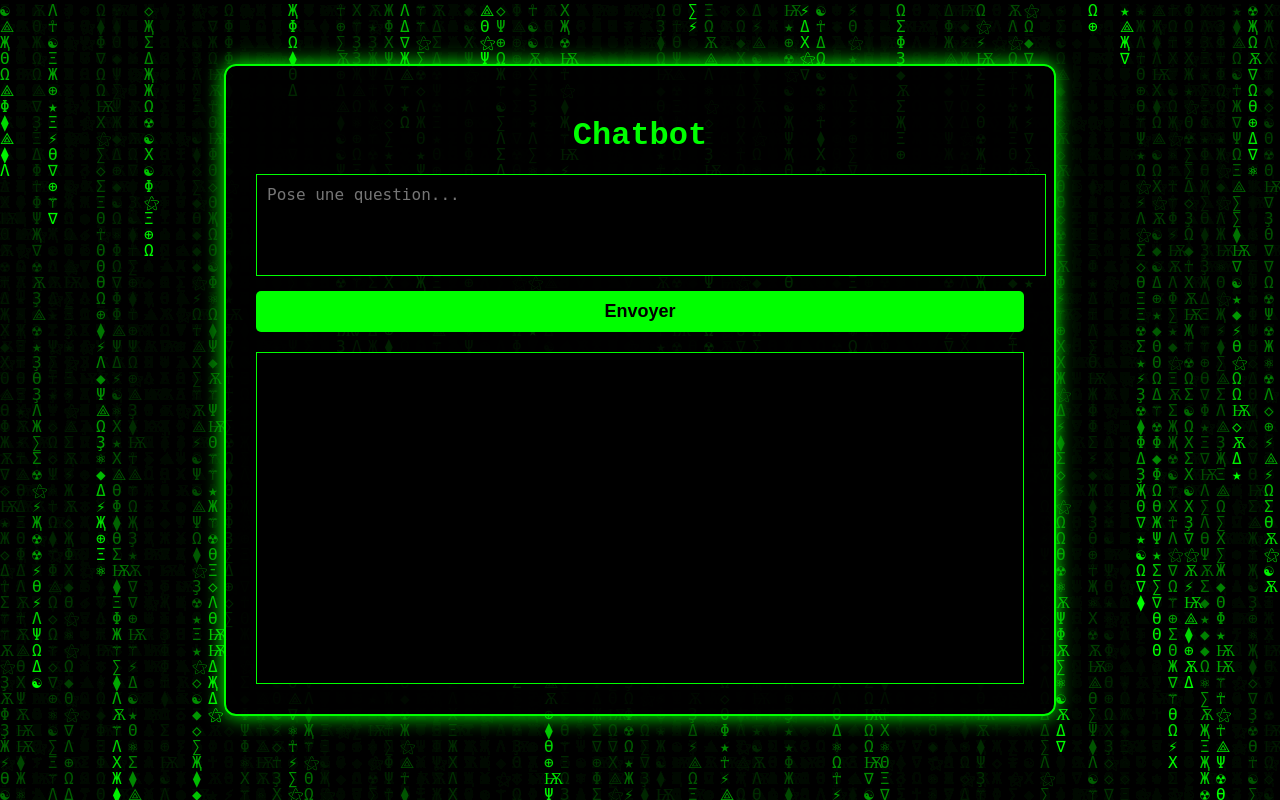
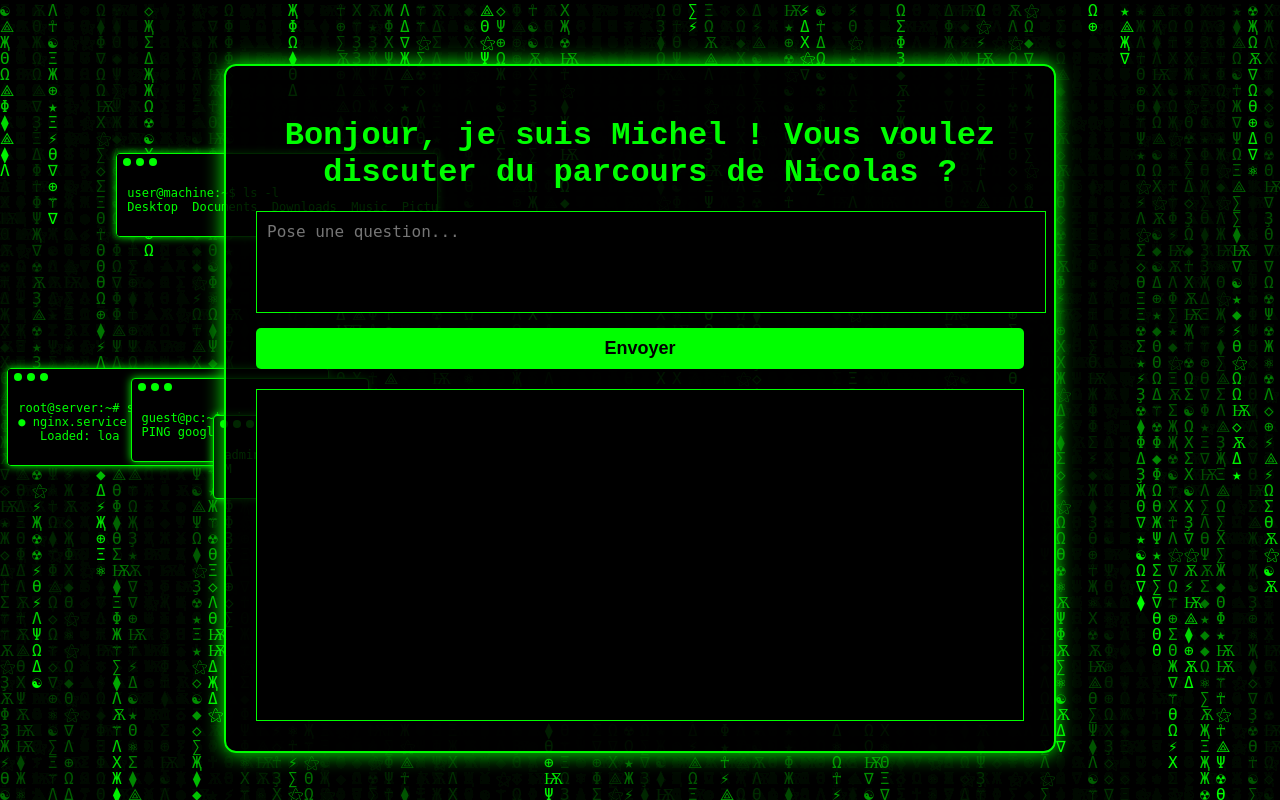
Before and after one commit to NicolasDubois68/chatbot, a Flask app: page / in a window 1280 px wide. Run offline with Flask 3, Linux system fonts and the light colour scheme.

Commit message:
ajout de mini terminaux, fix certains problèmes

```diff
--- a/app.py
+++ b/app.py
@@ -1,20 +1,19 @@
 from flask import Flask, render_template, request, jsonify
-from sentence_transformers import SentenceTransformer, util
+from sentence_transformers import SentenceTransformer
+import torch
 
 app = Flask(__name__)
 
-# Charger les données du CV séparées par '---'
+# Charger et découper le fichier CV en blocs
 with open("cv.txt", "r", encoding="utf-8") as f:
     raw_text = f.read()
 
-# Séparer le texte en blocs par '---' et nettoyer
-corpus = [block.strip() for block in raw_text.split('---') if block.strip()]
+# Séparer les blocs entre les délimiteurs ---
+blocks = [block.strip() for block in raw_text.split('---') if block.strip()]
 
-# Charger le modèle SentenceTransformer
+# Préparer les embeddings pour tous les blocs
 model = SentenceTransformer("all-MiniLM-L6-v2")
-
-# Encoder tous les blocs du corpus en tenseurs (pour fallback)
-corpus_embeddings = model.encode(corpus, convert_to_tensor=True)
+block_embeddings = model.encode(blocks, convert_to_tensor=True)
 
 @app.route("/")
 def index():
@@ -22,32 +21,24 @@
 
 @app.route("/ask", methods=["POST"])
 def ask():
-    data = request.json
-    question = data.get("question", "").strip()
-    if not question:
-        return jsonify({"answer": "Merci de poser une question."})
+    data = request.get_json()
+    question = data.get("question", "")
+    question_lower = question.lower()
 
-    # Extraire mots clés simples (split par espaces, en minuscules)
-    keywords = question.lower().split()
-
-    # Chercher tous les blocs qui contiennent au moins un mot clé
+    # Recherche des blocs contenant des mots présents dans la question
     matching_blocks = []
-    for block in corpus:
-        block_lower = block.lower()
-        if any(kw in block_lower for kw in keywords):
+    for block in blocks:
+        if any(word in block.lower() for word in question_lower.split()):
             matching_blocks.append(block)
 
     if matching_blocks:
-        # Concaténer tous les blocs trouvés, séparés par '---'
-        answer = "\n\n---\n\n".join(matching_blocks)
+        return jsonify({"answer": "\n\n---\n\n".join(matching_blocks)})
     else:
-        # Aucun bloc ne correspond, fallback : recherche sémantique la plus proche
+        # Si aucun mot-clé trouvé, on fait un matching sémantique (fallback)
         question_embedding = model.encode(question, convert_to_tensor=True)
-        hits = util.semantic_search(question_embedding, corpus_embeddings, top_k=1)
-        best_block_idx = hits[0][0]['corpus_id']
-        answer = corpus[best_block_idx]
-
-    return jsonify({"answer": answer})
+        cos_scores = torch.nn.functional.cosine_similarity(question_embedding, block_embeddings)
+        best_idx = torch.argmax(cos_scores).item()
+        return jsonify({"answer": blocks[best_idx]})
 
 if __name__ == "__main__":
     app.run(debug=True)
--- a/cv.txt
+++ b/cv.txt
@@ -1,5 +1,5 @@
 ---
-Dernières expérience professionnelle
+Dernière expérience professionnelle
 Consultant Data – Abylsen
 Depuis juin 2024, Metz – CDI, mission chez eMotors
 - Analyse des besoins métiers dans les achats, finances, production, qualité et supply chain.
@@ -9,7 +9,6 @@
 - Automatisation des workflows ETL via planification batch sur machine virtuelle ou Databricks Jobs, avec versioning sur Bitbucket.
 - Création et maintenance de tableaux de bord Power BI pour l’aide à la décision et le pilotage opérationnel.
 - Gestion de projets data, rédaction de documentation technique et guides utilisateurs.
-- Migration vers une infrastructure moderne (Databricks, Azure) en collaboration avec l’équipe interne et un prestataire externe.
 Compétences clés : Python, SQL, Spark (Databricks), Power BI, Azure, AWS S3, Bitbucket, VSCode, SharePoint, OPC UA, PostgreSQL, Datalake ERP.
 
 ---
@@ -43,23 +42,31 @@
 - Développement d’une interface interactive avec Voila pour des démonstrations dynamiques en direct.
 
 Compétences clés : Python, SQL, Dash, Plotly, Voila, PostgreSQL.
+Compétences techniques complémentaires : Linux, Docker, Jupyter Notebook.
 
 ---
 
-Formation
+Formation, étude
 
 Master – Ingénierie Mathématique et Data Science
 Université de Haute-Alsace, 2019 – 2022
 Compétences : Python, SQL, Java, C++, R, JavaScript, Pandas, statistiques, modèles de régression, traitement du signal et de l’image, Jupyter Notebook.
 
 ---
-
+Formation, étude
 Licence – Informatique, parcours Mathématiques
 Université de Haute-Alsace, 2017 – 2019
 Mention assez bien.
 
 ---
-
+Formation, étude
 Classe Préparatoire aux Grandes Écoles – MPSI / MP*
 Lycée Albert Schweitzer, Mulhouse, 2015 – 2017
-Compétences techniques complémentaires : Linux, Docker, Jupyter Notebook.
+
+---
+centre d'intérêt, loisir,
+Musique : composition assisté par ordinateur sur le logiciel Fl studio, sound design, mixage
+Chaine youtube ou je poste mes compositions depuis 5 ans.
+
+---
+Michel, c'est le brésil ! Il danse la samba, il va de ville en ville pour vendre des fenêtres !
--- a/static/style.css
+++ b/static/style.css
@@ -24,6 +24,7 @@
     border: 2px solid #0f0;
     border-radius: 12px;
     box-shadow: 0 0 20px #0f0;
+    color: #0f0;
 }
 
 h1 {
@@ -63,6 +64,44 @@
     border: 1px solid #0f0;
     font-size: 16px;
     white-space: pre-wrap;
-    height: 300px;          /* fixe la hauteur */
-    overflow-y: auto;       /* active le scroll vertical */
+    height: 300px;
+    overflow-y: auto;
 }
+
+/* Mini terminals style */
+
+.mini-terminal {
+    position: fixed;
+    background-color: black;
+    color: #0f0;
+    font-family: monospace;
+    font-size: 12px;
+    border: 1px solid #0f0;
+    box-shadow: 0 0 8px #0f0;
+    z-index: 0;
+    padding: 20px 10px 10px 10px;
+    white-space: pre-wrap;
+    pointer-events: none;
+    border-radius: 4px;
+    display: inline-block;   /* Important pour s’adapter au contenu */
+    max-width: 300px;        /* Optionnel : limiter la largeur max */
+    max-height: 400px;       /* Optionnel : limite hauteur max avec scroll */
+    overflow-wrap: break-word;
+    overflow-y: auto;        /* Scroll vertical si trop haut */
+}
+
+
+.window-bar {
+    display: flex;
+    gap: 5px;
+    position: absolute;
+    top: 4px;
+    left: 6px;
+}
+
+.window-btn {
+    width: 8px;
+    height: 8px;
+    border-radius: 50%;
+    background-color: #0f0;
+}
--- a/templates/index.html
+++ b/templates/index.html
@@ -1,15 +1,15 @@
 <!DOCTYPE html>
 <html lang="fr">
 <head>
-    <meta charset="UTF-8">
+    <meta charset="UTF-8" />
     <title>Chatbot</title>
-    <link rel="stylesheet" href="/static/style.css">
+    <link rel="stylesheet" href="/static/style.css" />
 </head>
 <body>
     <canvas id="matrixCanvas"></canvas>
 
     <div class="chat-container">
-        <h1>Chatbot</h1>
+        <h1>Bonjour, je suis Michel ! Vous voulez discuter du parcours de Nicolas ?</h1>
         <textarea id="question" placeholder="Pose une question..."></textarea>
         <button onclick="askQuestion()">Envoyer</button>
         <div id="response"></div>
@@ -60,6 +60,87 @@
         }
 
         setInterval(draw, 33);
+
+        // Mini terminals effet tapé une lettre à la fois, en vert sur fond noir
+        const terminalsCount = 5;
+        const terminalTexts = [
+            "user@machine:~$ ls -l\nDesktop  Documents  Downloads  Music  Pictures  Videos",
+            "root@server:~# systemctl status nginx\n● nginx.service - A high performance web server\n   Loaded: loaded (/lib/systemd/system/nginx.service; enabled)\n   Active: active (running)",
+            "guest@pc:~$ ping google.com\nPING google.com (142.250.190.14): 56 data bytes\n64 bytes from 142.250.190.14: icmp_seq=0 ttl=115 time=10.1 ms",
+            "admin@db:~$ tail -n 10 /var/log/syslog\nMay 24 10:01:01 db CRON[1234]: (root) CMD (backup.sh)\nMay 24 10:02:02 db sshd[5678]: Accepted password for admin",
+            "alice@workstation:~$ git status\nOn branch main\nYour branch is up to date with 'origin/main'.\nnothing to commit, working tree clean"
+        ];
+
+        function createMiniTerminal(text) {
+            const term = document.createElement('div');
+            term.classList.add('mini-terminal');
+
+            // window bar with 3 buttons
+            const bar = document.createElement('div');
+            bar.classList.add('window-bar');
+
+            ['close', 'minimize', 'maximize'].forEach(() => {
+                const btn = document.createElement('div');
+                btn.classList.add('window-btn');
+                bar.appendChild(btn);
+            });
+
+            term.appendChild(bar);
+
+            const content = document.createElement('pre');
+            term.appendChild(content);
+
+            document.body.appendChild(term);
+
+            // Position terminal randomly outside central chat area (which is 60% width centered)
+            const margin = 50;
+            const chatLeft = window.innerWidth * 0.2;
+            const chatRight = window.innerWidth * 0.8;
+            const chatTop = window.innerHeight * 0.05;
+            const chatBottom = window.innerHeight * 0.95;
+
+            let left;
+            do {
+                left = Math.random() * (window.innerWidth - 220);
+            } while (left > chatLeft && left < chatRight);
+
+            let top = Math.random() * (window.innerHeight - 120);
+
+            term.style.left = left + 'px';
+            term.style.top = top + 'px';
+
+            // Effet "tape à la lettre"
+            let i = 0;
+            function type() {
+                if (i <= text.length) {
+                    content.textContent = text.substring(0, i);
+                    i++;
+                    setTimeout(type, 50);
+                } else {
+                    setTimeout(() => {
+                        term.remove();
+                    }, 3000);
+                }
+            }
+            type();
+        }
+
+        // Lancer les mini-terminaux à intervalle aléatoire
+        function launchTerminals() {
+            for (let i = 0; i < terminalsCount; i++) {
+                setTimeout(() => {
+                    createMiniTerminal(terminalTexts[i]);
+                }, i * 1500 + Math.random() * 2000);
+            }
+        }
+
+        launchTerminals();
+
+        // Optionnel : relancer régulièrement
+        setInterval(() => {
+            launchTerminals();
+        }, 20000);
+
     </script>
 </body>
 </html>
```
